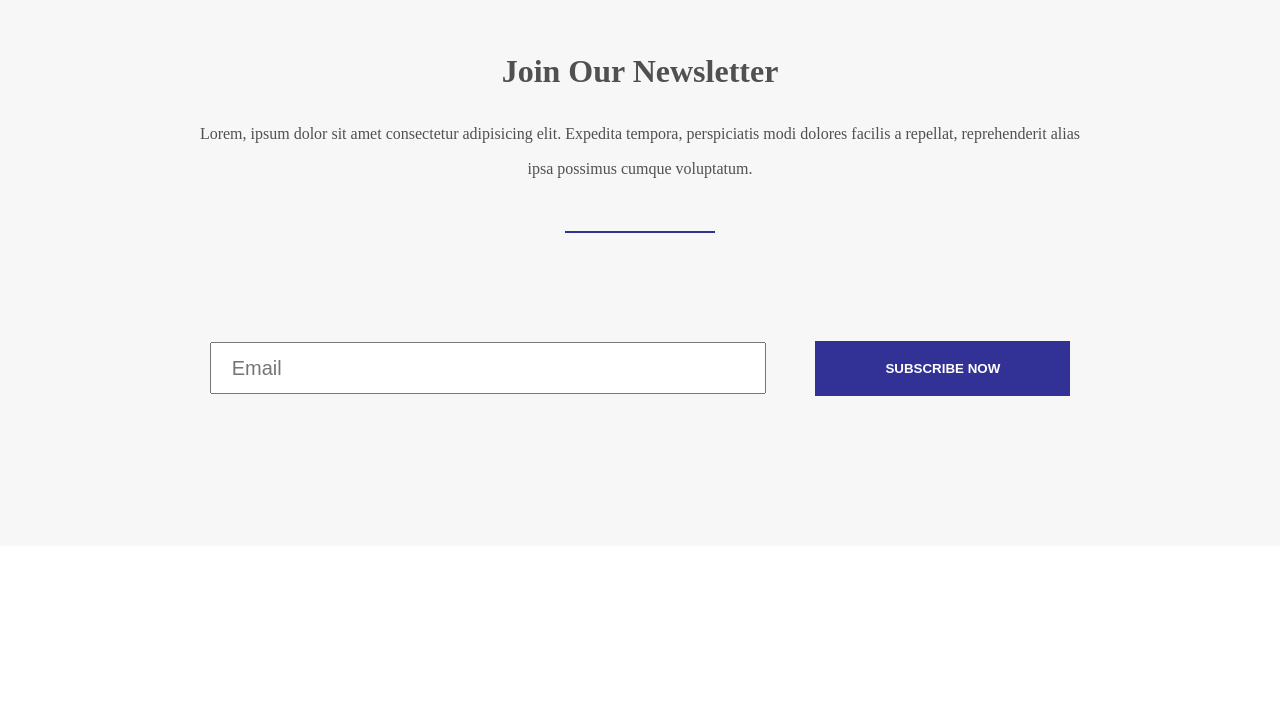
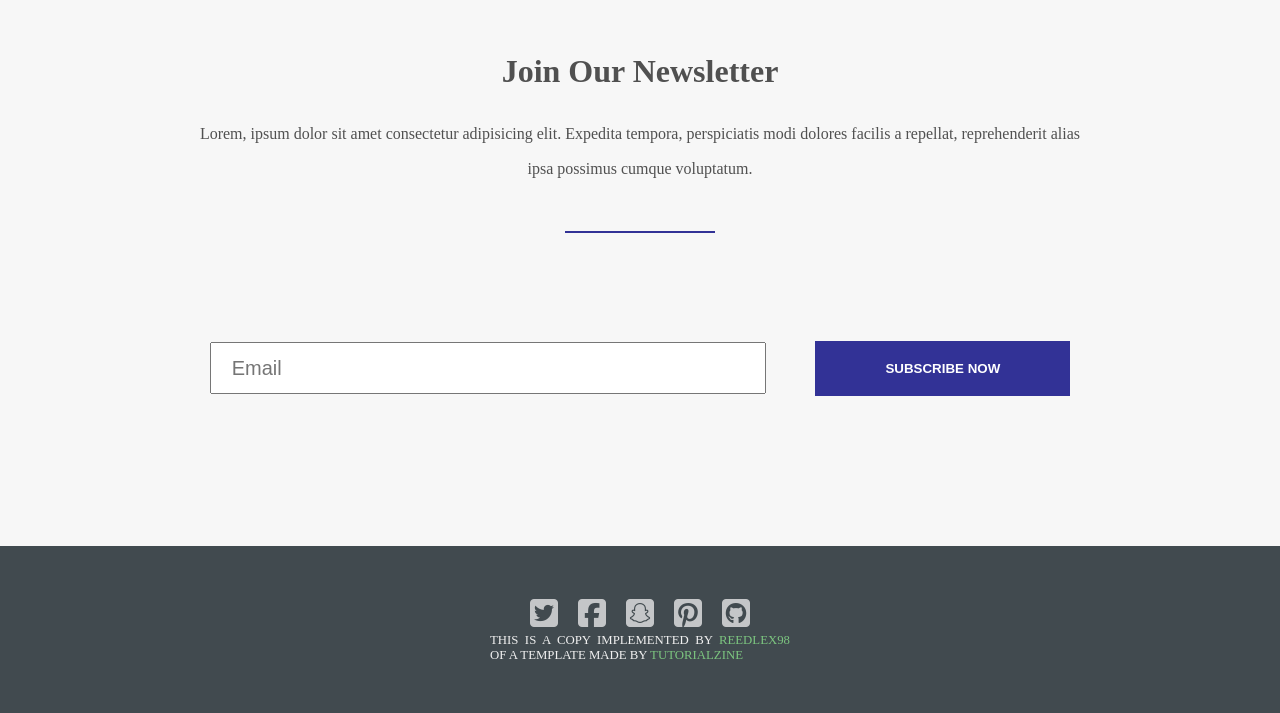
Before and after one commit to reedlex98/mountain-travel-landing-page, a website: page index.html in a window 1280 px wide. Shown: the part 3690-4403 px from the top of the page. Before the commit the page ends 4236 px from the top, so only its background shows below. Drawn offline with Linux system fonts and the light colour scheme.

```diff
--- a/assets/css/styles.css
+++ b/assets/css/styles.css
@@ -117,7 +117,7 @@
 
 /* Destination and Packages sections*/
 
-.destinations, .packages, .testimonials, .newsletter{
+.destinations, .packages, .testimonials, .newsletter, footer{
     padding: 125px 50px;
     display: flex;
     flex-direction: column;
@@ -249,6 +249,34 @@
 
 /* ------------- */
 
+/* FOOTER */
+
+footer{
+    background-color: #414a4f;
+    padding: 50px;
+}
+footer ul{
+    padding: 0;
+    margin: 0;
+    list-style: none;
+    display: flex;
+}
+footer ul li a{
+    color: #f0f0f0;
+    font-size: 2em;
+    margin: auto 10px;
+}
+footer small a{
+    color: lightgreen !important;
+}
+footer small{
+    color: #f0f0f0;
+    font-size: .8em;
+    text-transform: uppercase;
+    max-width: 300px;
+    text-align: justify
+}
+/* ------------- */
 
 
 /* Responsivity */
--- a/index.html
+++ b/index.html
@@ -138,6 +138,19 @@
       <button class="button submit">Subscribe now</button>
     </form>
   </section>
+
+  <footer>
+    <ul class="social-media">
+      <li><a href="#" target=""><i class="fab fa-twitter-square"></i></a></li>
+      <li><a href="#" target=""><i class="fab fa-facebook-square"></i></a></li>
+      <li><a href="#" target=""><i class="fab fa-snapchat-square"></i></a></li>
+      <li><a href="#" target=""><i class="fab fa-pinterest-square"></i></a></li>
+      <li><a href="#" target=""><i class="fab fa-github-square"></a></i></li>
+    </ul>
+    <small>
+      This is a copy implemented by <a class="author" href="https://github.com/reedlex98" target="_blank">Reedlex98</a> of a template made by <a href="https://tutorialzine.com/2016/06/freebie-landing-page-template-with-flexbox" target="_blank">Tutorialzine</a>
+    </small>
+  </footer>
 </body>
 <script src="https://kit.fontawesome.com/5a89e6eda3.js" crossorigin="anonymous"></script>
 
```
